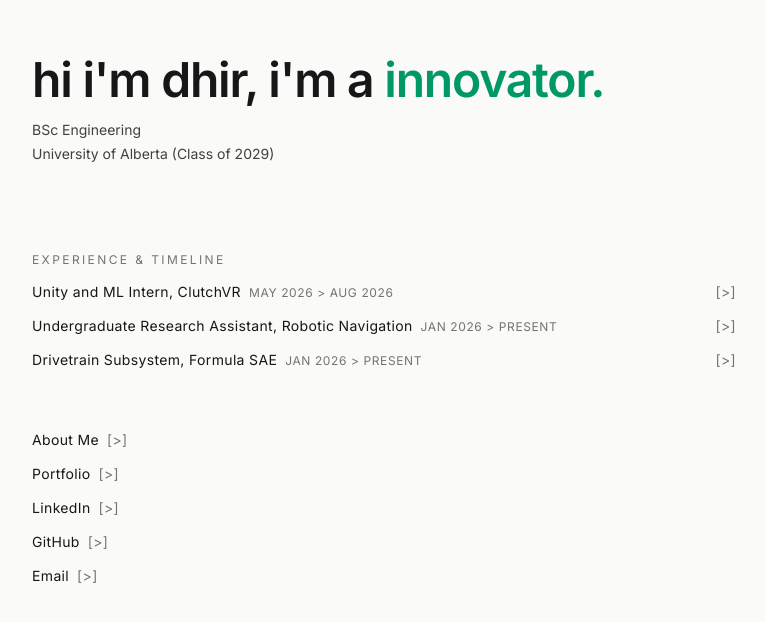
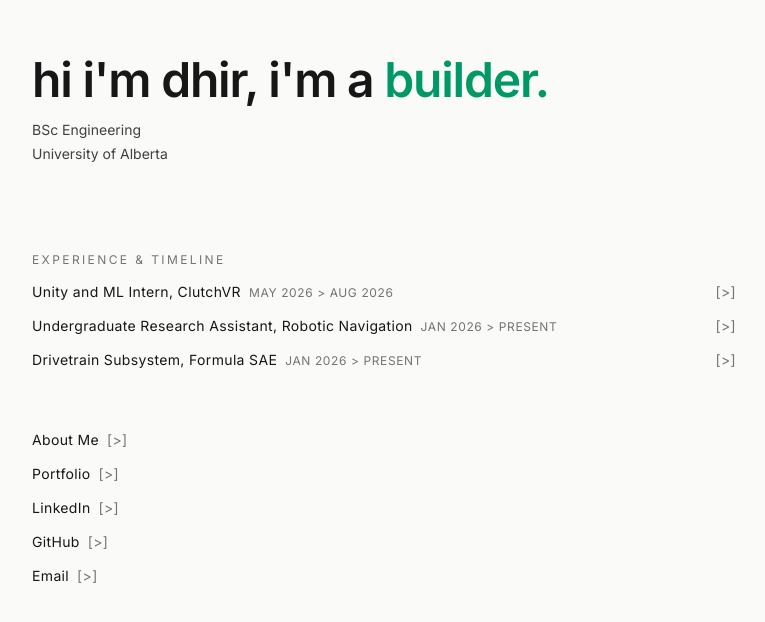
Before and after one commit to dhirptl/dp-personal-website, a Next.js app: page / in a window 1280 px wide. Shown: the top 622 px of the page, without its empty margins (256-1021 px from the left). Built offline with nearby package versions, Linux system fonts and the light colour scheme.

Commit message:
Update role label and remove graduation year
In components/HeaderSection.tsx, replace the roles array entry "innovator." with "builder." to adjust the displayed title. Also remove the explicit graduation year from the University of Alberta line, leaving only the institution name.

```diff
--- a/components/HeaderSection.tsx
+++ b/components/HeaderSection.tsx
@@ -2,7 +2,7 @@
 
 import { useEffect, useState } from "react";
 
-const roles = ["student.", "innovator.", "programmer."] as const;
+const roles = ["student.", "builder.", "programmer."] as const;
 const typingDelayMs = 90;
 const deletingDelayMs = 60;
 const pauseDelayMs = 3000;
@@ -56,7 +56,7 @@ export function HeaderSection() {
       </h1>
       <div className="space-y-1 text-sm text-neutral-700 dark:text-neutral-300">
         <p>BSc Engineering</p>
-        <p>University of Alberta (Class of 2029)</p>
+        <p>University of Alberta</p>
       </div>
     </header>
   );
```
